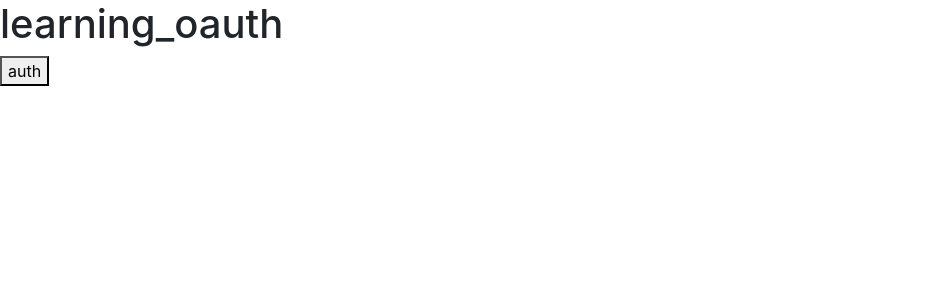
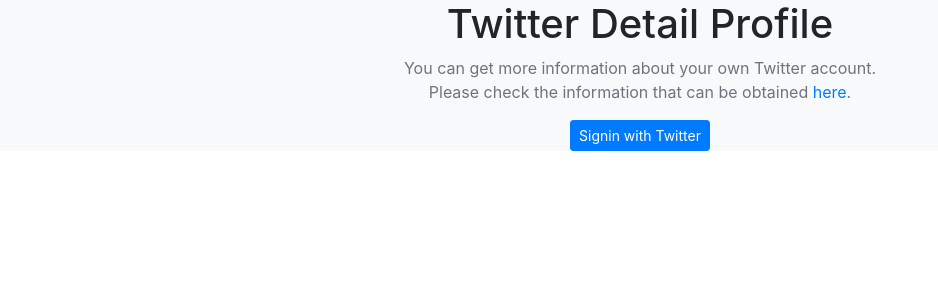
Before and after one commit to miya/learning_oauth, a Flask app: page / in a window 1280 px wide. Shown: the top 300 px of the page, without its empty margins (0-938 px from the left). Run offline with Flask 2, Linux system fonts and the light colour scheme; some libraries are stand-ins or nearby versions.

Commit message:
feat:ログイン画面を変えた

```diff
--- a/src/templates/hello.html
+++ b/src/templates/hello.html
@@ -6,9 +6,12 @@
     <link rel="stylesheet" href="https://stackpath.bootstrapcdn.com/bootstrap/4.5.0/css/bootstrap.min.css" integrity="sha384-9aIt2nRpC12Uk9gS9baDl411NQApFmC26EwAOH8WgZl5MYYxFfc+NcPb1dKGj7Sk" crossorigin="anonymous">
 </head>
 <body>
-<h1>learning_oauth</h1>
-<form action="/" method="POST">
-    <button type="submit">auth</button>
-</form>
+    <div class="container-fluid text-center bg-light">
+        <h1 class="display-5 ">Twitter Detail Profile</h1>
+        <p class="text-muted">You can get more information about your own Twitter account.<br>Please check the information that can be obtained <a href="https://developer.twitter.com/en/docs/tweets/data-dictionary/overview/user-object">here</a>.</p>
+        <form action="/" method="POST">
+            <button type="submit" class="btn btn-primary btn-sm">Signin with Twitter</button>
+        </form>
+    </div>
 </body>
 </html>
```
